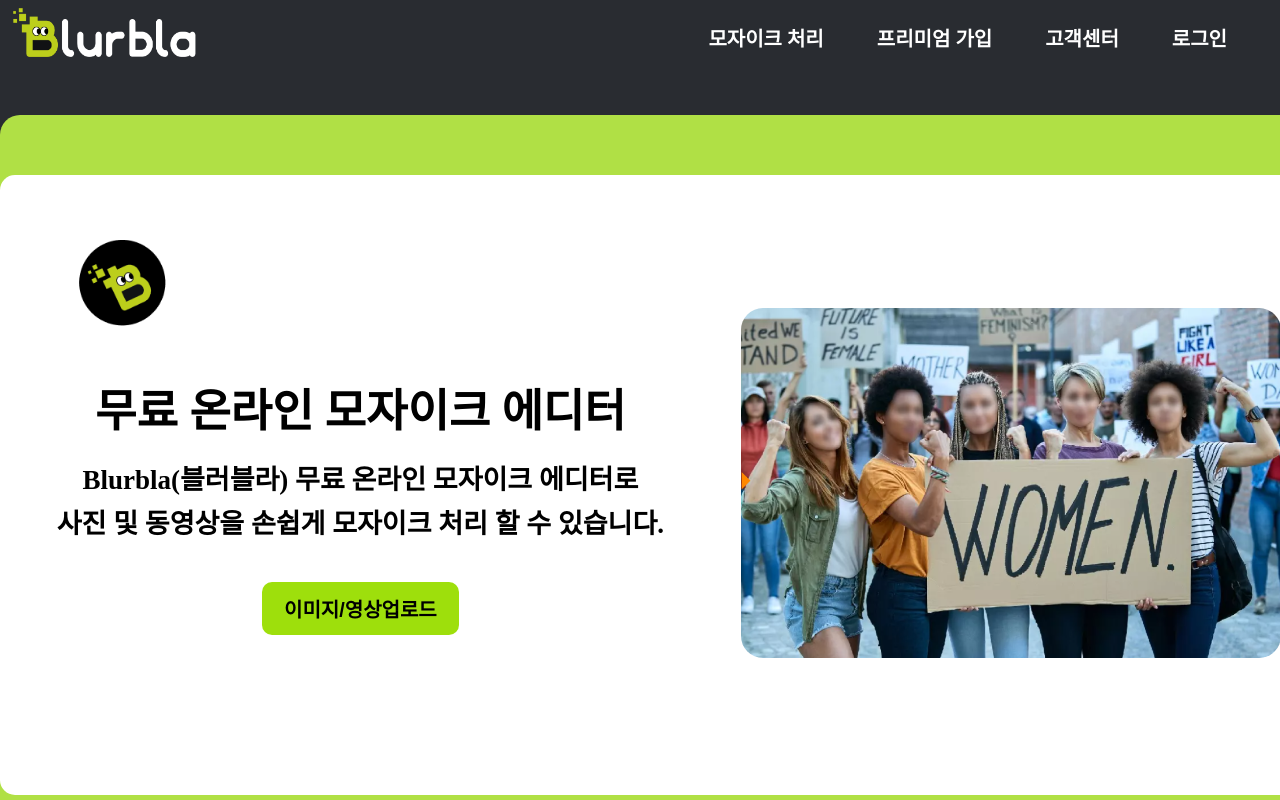
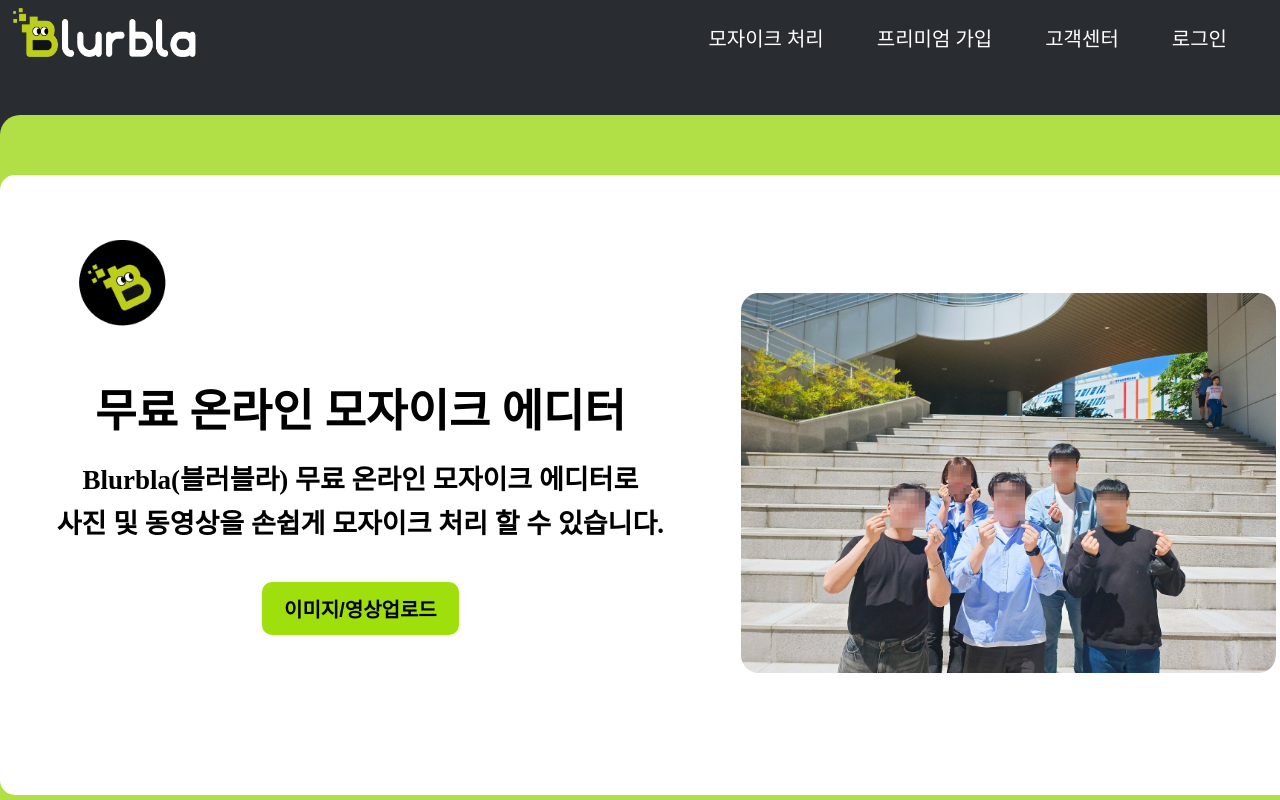
Before and after one commit to think92/Lproject, a React (Create React App) app in the folder project/: page / in a window 1280 px wide. Shown: the top 800 px of the page. Built offline with nearby package versions, Linux system fonts and the light colour scheme; a web font is replaced by a local one.

Commit message:
240516메인사진
240516메인사진

```diff
--- a/project/src/MainBody.jsx
+++ b/project/src/MainBody.jsx
@@ -8,8 +8,6 @@ import {
   faCloudArrowUp,
   faSliders,
   faShapes,
-  faRobot,
-  faUsersViewfinder,
 } from "@fortawesome/free-solid-svg-icons";
 import {
   faTwitter,
@@ -137,7 +135,7 @@ const MainBody = () => {
               </div>
 
               <div className="uploadimg">
-                <img src="img/main_img01.png" alt="mainimg" />
+                <img src="img/blurbla_main_img01.jpg" alt="mainimg" />
               </div>
             </div>
           </div>
--- a/project/src/css/mainbody.css
+++ b/project/src/css/mainbody.css
@@ -6,9 +6,8 @@
   font-style: normal;
 }
 @font-face {
-  font-family: "LeferiPoint-BlackA";
-  src: url("https://fastly.jsdelivr.net/gh/projectnoonnu/noonfonts_2201-2@1.0/LeferiPoint-BlackA.woff")
-    format("woff");
+  font-family: 'LeferiPoint-BlackA';
+  src: url('https://fastly.jsdelivr.net/gh/projectnoonnu/noonfonts_2201-2@1.0/LeferiPoint-BlackA.woff') format('woff');
   font-weight: normal;
   font-style: normal;
 }
@@ -83,9 +82,9 @@ body {
   margin: auto;
 }
 .uploadimg img {
-  width: 540px;
-  height: 350px;
-  border-radius: 22px;
+  width: 535px;
+  height: 380px;
+  border-radius: 18px;
 }
 
 /* 블러블라 소개 -1 */
@@ -102,10 +101,10 @@ body {
 }
 .introtitle {
   /* display: flex; */
-  font-family: "LeferiPoint-BlackA";
+  font-family: 'LeferiPoint-BlackA';
   font-size: 47px;
 }
-.graphic1 {
+.graphic1{
   display: flex;
   position: absolute;
   z-index: 3;
@@ -113,7 +112,7 @@ body {
   height: 125px;
   margin: 0 0 0 170px;
 }
-.graphic2 {
+.graphic2{
   display: flex;
   position: absolute;
   z-index: 3;
@@ -121,7 +120,7 @@ body {
   height: 125px;
   margin: 40px 0 0 1080px;
 }
-.introtextbox {
+.introtextbox{
   display: flex;
 }
 .intro1box {
@@ -131,7 +130,7 @@ body {
   background-color: #fff;
   border-radius: 35px;
   border-width: 4px;
-  border-style: solid;
+  border-style:solid;
   border-color: #282828;
   margin: 30px 50px 40px 50px;
   box-shadow: 6px 6px 3px #282828;
@@ -194,15 +193,15 @@ body {
   border-style: solid;
   border-color: #282828;
   border-radius: 30px;
-  box-shadow: 8px 8px 2px #2f2f2f;
+  box-shadow: 8px 8px 2px #2F2F2F;
   margin: 0 0 0 70px;
 }
 .introtitles {
-  font-family: "LeferiPoint-BlackA";
+  font-family: 'LeferiPoint-BlackA';
   font-size: 43px;
   margin: 50px 0 0 10px;
 }
-.intro3box {
+.intro3box{
   display: flex;
 }
 .intro2 {
@@ -211,9 +210,9 @@ body {
 .numberbox {
   width: 70px;
   height: 70px;
-  background-color: #39a5f7;
+  background-color: #39A5F7;
   border-radius: 10px;
-  box-shadow: 4px 4px 2px #2f2f2f;
+  box-shadow: 4px 4px 2px #2F2F2F;
   margin: 37px 0 0 40px;
 }
 .numberbox .num1 {
@@ -230,11 +229,11 @@ body {
   border-style: solid;
   border-color: #282828;
   border-radius: 20px;
-  box-shadow: 3px 3px 2px #2f2f2f;
+  box-shadow: 3px 3px 2px #2F2F2F;
   margin: 38px 0 0 10px;
 }
 .numberbox1 h3 {
-  color: #0151d3;
+  color: #0151D3;
   font-size: 27px;
   margin: 32px 0 0 40px;
 }
@@ -242,6 +241,7 @@ body {
   font-size: 22px;
   margin: 5px 0 0 40px;
 }
+
 
 /* 라인 */
 .line {
@@ -268,7 +268,7 @@ body {
 .snslink {
   display: flex;
 }
-.adresslink p {
+.adresslink p{
   font-size: 18px;
   color: #fff;
   margin: 30px 50px 5px 0;
@@ -283,14 +283,3 @@ body {
   text-align: right;
   margin: 8px;
 }
-
-a {
-  text-decoration: none;
-  color: #000;
-  text-decoration: none;
-  font-weight: bold;
-}
-a.alarm::before {
-  content: "\f0f3";
-  font-family: "Font Awesome 5 Free";
-}
```
Also changed, not shown: project/public/img/blurbla_main_img01.jpg (added).
